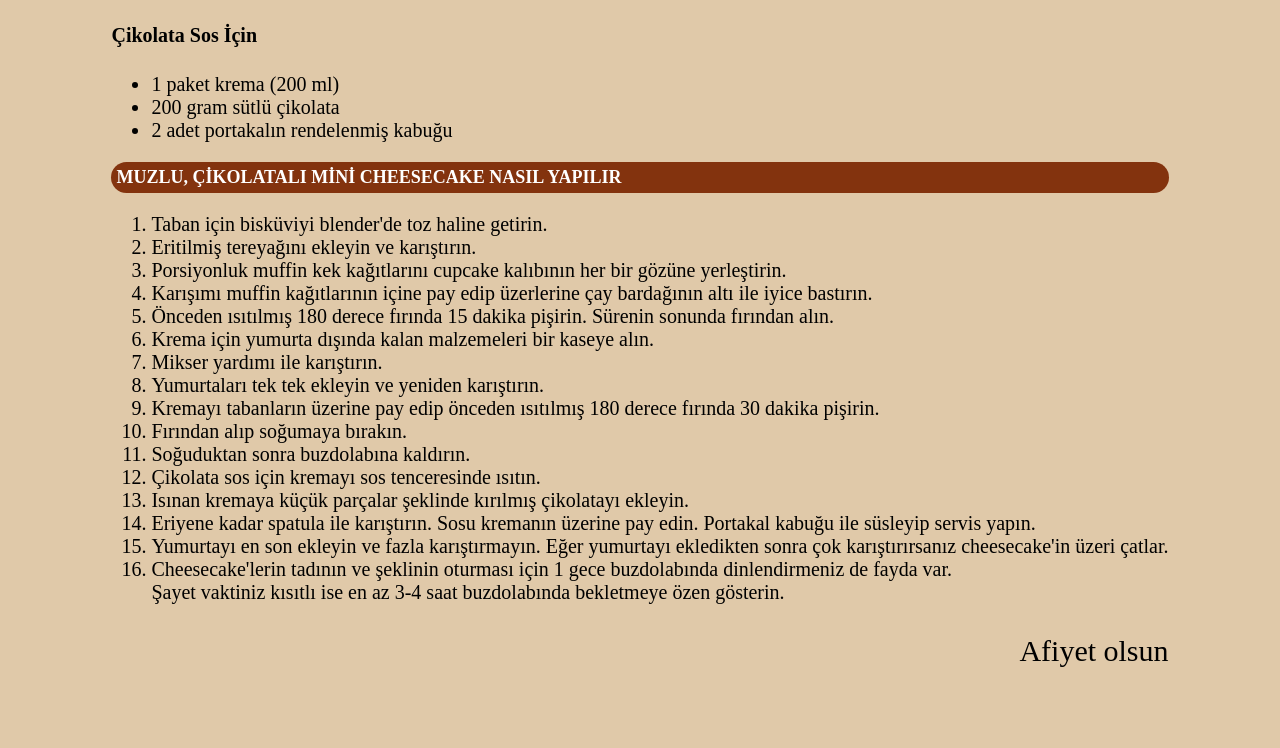
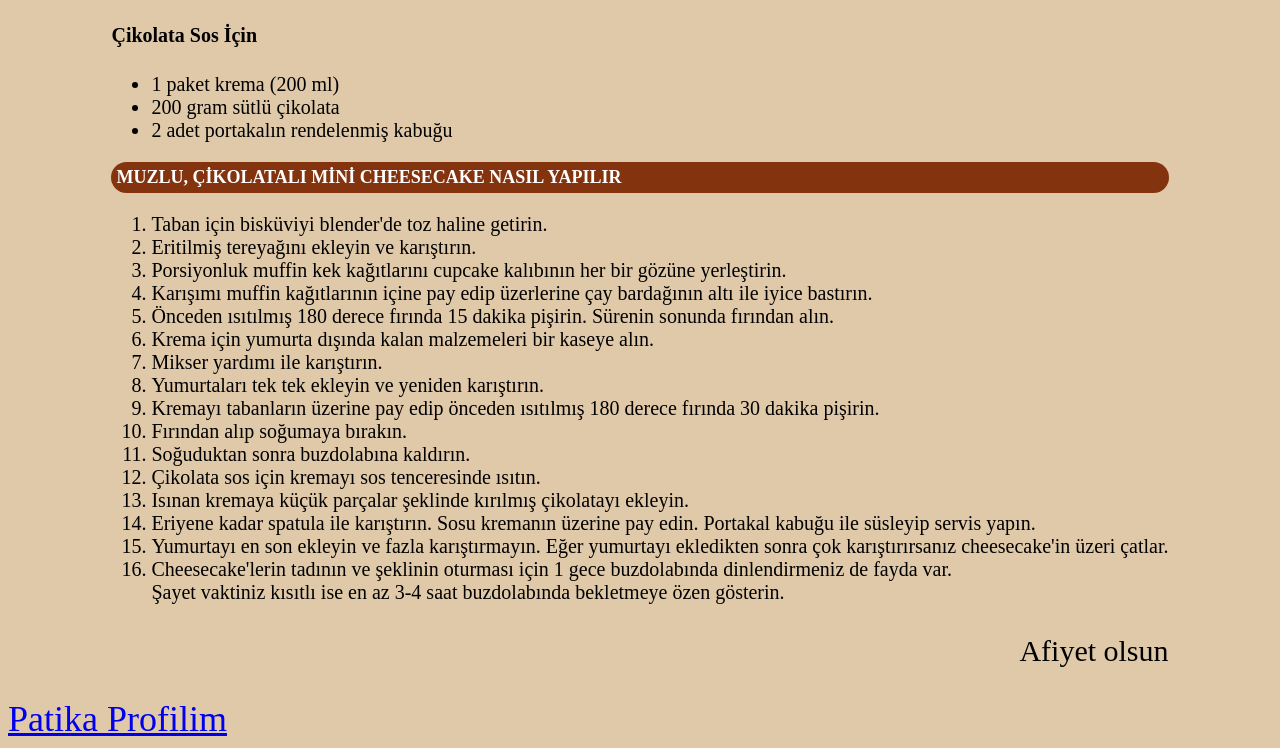
Before and after one commit to cengizhanaltin/-dev-3-html-tatli-tarifi, a plain HTML site: page index.html in a window 1280 px wide. Shown: the part 668-1416 px from the top of the page. Before the commit the page ends 1374 px from the top, so only its background shows below. Drawn offline with Linux system fonts and the light colour scheme.

Commit message:
patika profile link added

```diff
--- a/index.html
+++ b/index.html
@@ -126,7 +126,7 @@
     <!-- content end -->
 
     <!-- footer start -->
-
+    <a style="font-size: 36px;" target="_blank" href="https://app.patika.dev/cengo">Patika Profilim</a>
     <!-- footer end -->
 
 </body>
```
